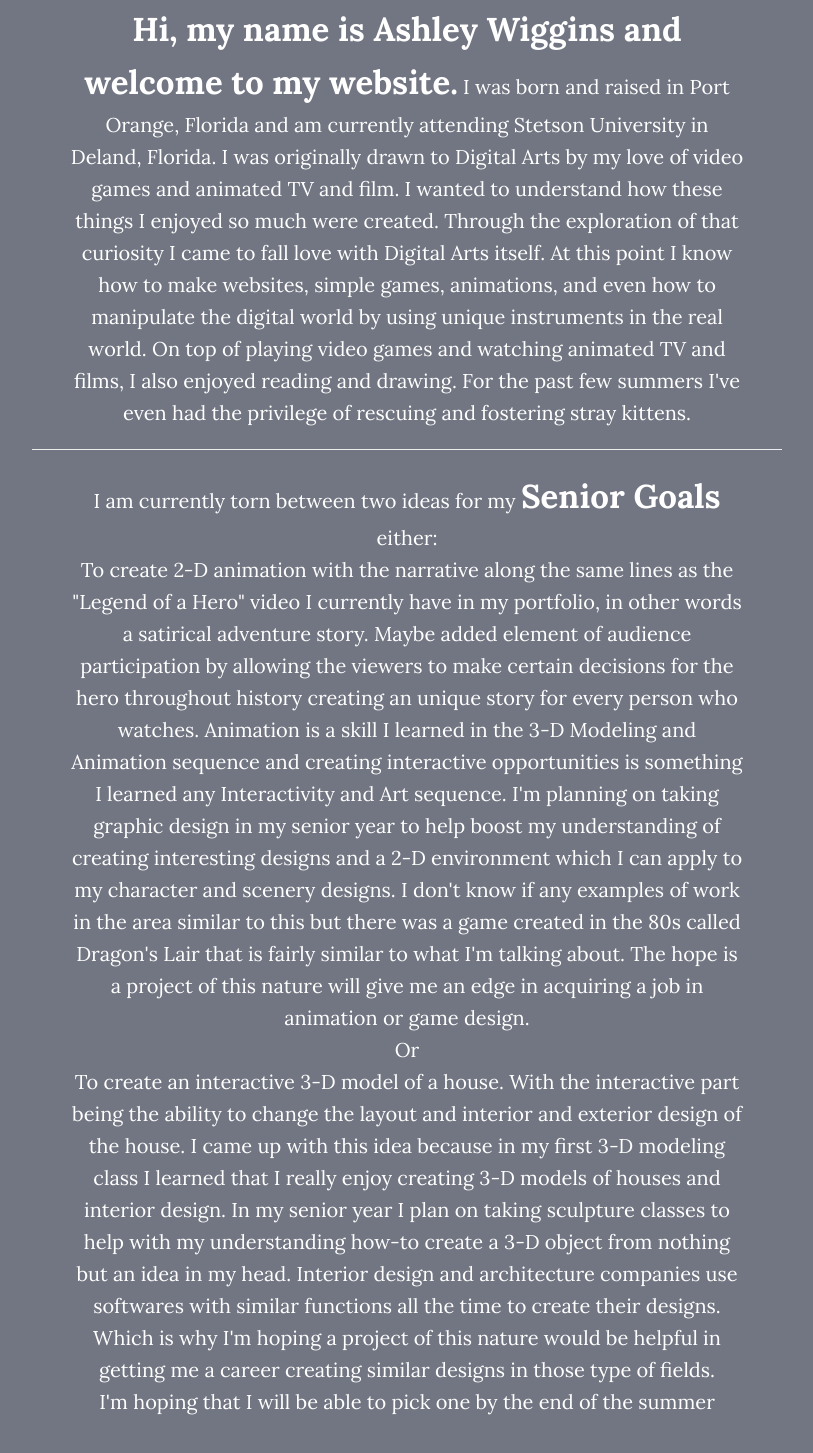
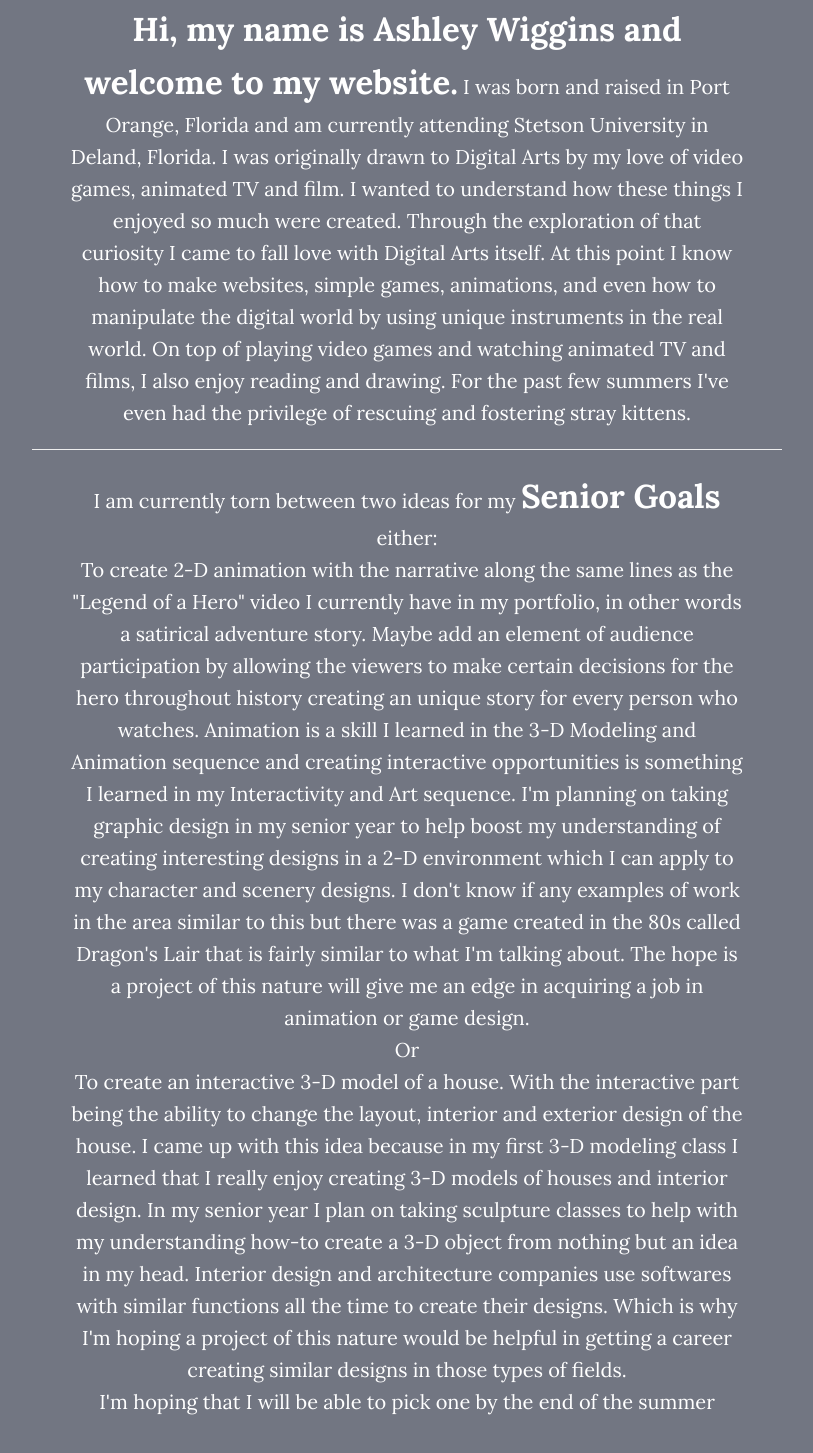
Before and after one commit to AshleyNWiggins/AshleyNWiggins.github.io, a website: page index.html in a window 1280 px wide. Shown: the part 1047-2500 px from the top of the page, without its empty margins (233-1046 px from the left). Drawn offline with nearby package versions, Linux system fonts and the light colour scheme; some packages are replaced by stand-ins of ours.

Commit message:
grammar update

```diff
--- a/index.html
+++ b/index.html
@@ -88,13 +88,13 @@
                 <p> <strong>Hi, my name is Ashley Wiggins and welcome to my website.</strong>
 I was born and raised in Port Orange, Florida and am currently
 attending Stetson University in Deland, Florida. I was originally drawn to
-Digital Arts by my love of video games and animated TV and film.
+Digital Arts by my love of video games, animated TV and film.
 I wanted to understand how these things I enjoyed so much were created.
 Through the exploration of that curiosity I came to fall love with
 Digital Arts itself. At this point I know how to make websites, simple games,
 animations, and even how to manipulate the digital world by using
 unique instruments in the real world. On top of playing video games and
-watching animated TV and films, I also enjoyed reading and drawing.
+watching animated TV and films, I also enjoy reading and drawing.
 For the past few summers I've even had the privilege of rescuing and
 fostering stray kittens.</p>
 <hr>
@@ -102,14 +102,14 @@ fostering stray kittens.</p>
 
 <p>To create 2-D animation with the narrative along
 the same lines as the "Legend of a Hero" video I currently have in my
-portfolio, in other words a satirical adventure story. Maybe added element of
+portfolio, in other words a satirical adventure story. Maybe add an element of
 audience participation by allowing the viewers to make certain decisions for
 the hero throughout history creating an unique story for every person who
 watches. Animation is a skill I learned in the 3-D Modeling and Animation
-sequence and creating interactive opportunities is something I learned any
+sequence and creating interactive opportunities is something I learned in my
 Interactivity and Art sequence. I'm planning on taking graphic design in my
 senior year to help boost my understanding of creating interesting designs
-and a 2-D environment which I can apply to my character and scenery designs.
+in a 2-D environment which I can apply to my character and scenery designs.
 I don't know if any examples of work in the area similar to this but there
 was a game created in the 80s called Dragon's Lair that is fairly similar to
 what I'm talking about. The hope is a project of this nature will give me an
@@ -118,7 +118,7 @@ edge in acquiring a job in animation or game design.</p>
 <p>Or</p>
 
 <p>To create an interactive 3-D model of a house.
-With the interactive part being the ability to change the layout and interior
+With the interactive part being the ability to change the layout, interior
 and exterior design of the house. I came up with this idea because in my
 first 3-D modeling class I learned that I really enjoy creating 3-D models
 of houses and interior design. In my senior year I plan on taking sculpture
@@ -126,7 +126,7 @@ classes to help with my understanding how-to create a 3-D object from nothing
 but an idea in my head. Interior design and architecture companies use
 softwares with similar functions all the time to create their designs.
 Which is why I'm hoping a project of this nature would be helpful in
-getting me a career creating similar designs in those type of fields.</p>
+getting a career creating similar designs in those types of fields.</p>
             <p>I'm hoping that I will be able to pick one by the end of the summer</p>
             </div>
         </div>
```
Also changed, not shown: portfolio.html (+9 -9 lines).
